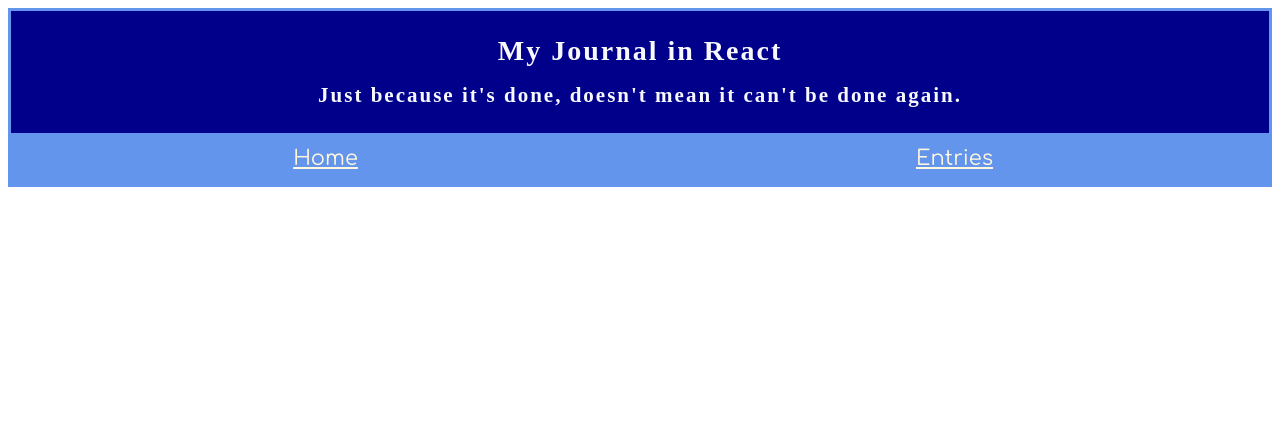
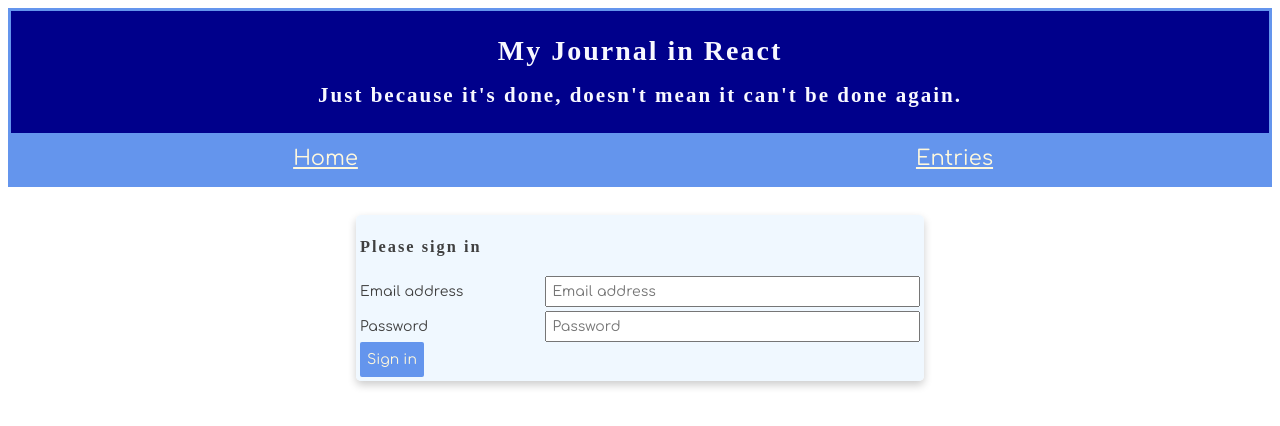
Before and after one commit to JohnALong/journal-react, a React (Create React App) app: page /login in a window 1280 px wide. Shown: the top 426 px of the page. Built offline with nearby package versions, Linux system fonts and the light colour scheme; a web font is replaced by a local one.

Commit message:
completed authentication

```diff
--- a/src/components/ApplicationViews.js
+++ b/src/components/ApplicationViews.js
@@ -1,22 +1,33 @@
-import { Route } from 'react-router-dom'
+import { Route, Redirect } from 'react-router-dom'
 import React, { Component } from 'react'
 import Home from './home/Home'
 import EntryList from './entry/EntryList'
 import EntryDetail from './entry/EntryDetail'
 import EntryForm from './entry/EntryForm'
+import Login from './auth/Login'
 
 class ApplicationViews extends Component {
+
+    // check if credentials are in local storage, returns true/false
+    isAuthenticated = () => localStorage.getItem("credentials") !== null
 
     render() {
         return (
             <React.Fragment>
+                {/*render login path*/}
+                <Route path="/login" component={Login} />
+                {/* base route*/}
                 <Route exact path="/" render={(props) => {
                     return <Home />
                 }} />
 
                 {/* Make sure you add the `exact` attribute here */}
                 <Route exact path="/entries" render={(props) => {
+                    if (this.isAuthenticated()) {
                     return <EntryList {...props} />
+                    } else {
+                        return <Redirect to="/login" />
+                    }
                 }} />
 
                 <Route path="/entries/new" render={(props) => {
--- a/src/components/auth/Login.js
+++ b/src/components/auth/Login.js
@@ -0,0 +1,63 @@
+import React, { Component } from "react"
+
+class Login extends Component {
+
+  // Set initial state
+  state = {
+    email: "",
+    password: ""
+  }
+
+  // Update state whenever an input field is edited
+  handleFieldChange = (evt) => {
+    const stateToChange = {}
+    stateToChange[evt.target.id] = evt.target.value
+    this.setState(stateToChange)
+  }
+
+  handleLogin = (e) => {
+    e.preventDefault()
+    /*
+        For now, just store the email and password that
+        the customer enters into local storage.
+    */
+    localStorage.setItem(
+        "credentials",
+        JSON.stringify({
+            email: this.state.email,
+            password: this.state.password
+        })
+    )
+    this.props.history.push("/entries");
+
+  }
+
+  render() {
+    return (
+      <form onSubmit={this.handleLogin}>
+        <fieldset>
+            <h3>Please sign in</h3>
+            <div className="formgrid">
+                <input onChange={this.handleFieldChange} type="email"
+                    id="email"
+                    placeholder="Email address"
+                    required="" autoFocus="" />
+                <label htmlFor="inputEmail">Email address</label>
+
+                <input onChange={this.handleFieldChange} type="password"
+                    id="password"
+                    placeholder="Password"
+                    required="" />
+                <label htmlFor="inputPassword">Password</label>
+            </div>
+            <button type="submit">
+                Sign in
+            </button>
+        </fieldset>
+      </form>
+    )
+  }
+
+}
+
+export default Login
```
